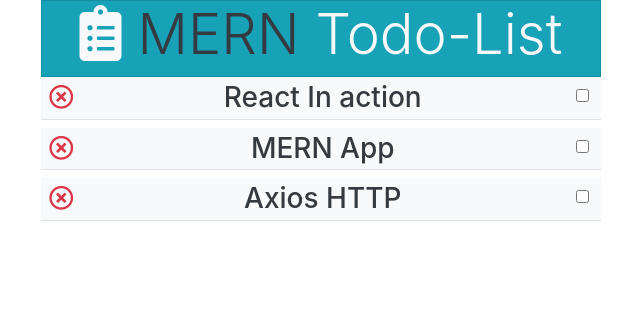
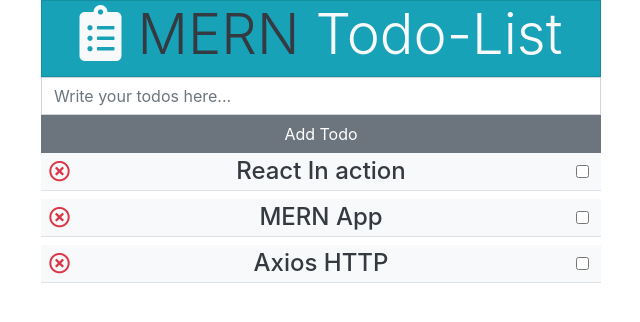
Before and after one commit to Nyambura254/MERN-Todo-App, a React (Create React App) app in the folder client/todo-app/: page / in a window 1280 px wide. Shown: the top 322 px of the page, without its empty margins (319-959 px from the left). Built offline with nearby package versions, Linux system fonts and the light colour scheme.

Commit message:
add todos

```diff
--- a/client/todo-app/public/index.html
+++ b/client/todo-app/public/index.html
@@ -17,7 +17,7 @@
 </head>
 
 <body>
-    <noscript>You need to enable JavaScript to run this app.</noscript>
+
     <div id="root"></div>
 
 </body>
--- a/client/todo-app/src/App.js
+++ b/client/todo-app/src/App.js
@@ -3,7 +3,7 @@ import React from 'react';
 import './App.css';
 
 import Header from './components/Header'
-import addTodo from './components/addTodo'
+import AddTodo from './components/AddTodo';
 import Todos from './components/Todos';
 import { Provider } from './context';
 
@@ -12,7 +12,7 @@ function App() {
     <div className="app-container">
       <Provider>
         <Header></Header>
-        <addTodo></addTodo>
+        <AddTodo></AddTodo>
         <Todos></Todos>
       </Provider>
 
--- /dev/null
+++ b/client/todo-app/src/components/AddTodo.js
@@ -0,0 +1,24 @@
+import React, { Component } from 'react'
+
+export default class AddTodo extends Component {
+    state = {
+        id: 4,
+        title: "",
+        complete: false
+    }
+    update = (e) => {
+        this.setState({
+            title: e.target.value
+        })
+    }
+    render() {
+        return (
+
+            <form>
+                <input type="text" className="form-control rounded-0" placeholder="Write your todos here..." onChange={this.update} value={this.state.value}>
+                </input>
+                <button className="form-control rounded-0 btn-secondary" type="submit">Add Todo</button>
+            </form>
+        )
+    }
+}
--- a/client/todo-app/src/components/Todo.js
+++ b/client/todo-app/src/components/Todo.js
@@ -8,7 +8,10 @@ export default class Todo extends Component {
     }
     toggle = (id, dispatch) => {
         dispatch({ type: "TOGGLE", payload: id })
-    };
+    }
+    remove = (id, dispatch) => {
+        dispatch({ type: "REMOVE", payload: id })
+    }
     render() {
         //destructuring
         const { title } = this.props.todo
@@ -17,10 +20,10 @@ export default class Todo extends Component {
 
                 //destructuring
                 const { dispatch } = value
-                return <h3 className="text-dark text-center p-1 bg-light border-bottom" style={this.style()}>
-                    <i className="far fa-times-circle fa-sm float-left m-1 text-danger"></i>{title}
+                return <h4 className="text-dark text-center p-1 bg-light border-bottom" style={this.style()}>
+                    <i className="far fa-times-circle fa-sm float-left m-1 text-danger" onClick={this.remove.bind(this.id, dispatch)}></i>{title}
                     <input type="checkbox" className="m-2 float-right" onChange={this.toggle.bind(this.id, dispatch)}></input>
-                </h3>
+                </h4>
             }}
             </Consumer>
 
--- a/client/todo-app/src/components/addTodo.js
+++ /dev/null
@@ -1,14 +0,0 @@
-import React, { Component } from 'react'
-
-export default class addTodo extends Component {
-    render() {
-        return (
-
-            <form>
-                <input type="text" className="form-control rounded-0">
-                </input>
-                <button className="form-control rounded-0 btn-secondary" type="submit">Add Todo</button>
-            </form>
-        )
-    }
-}
--- a/client/todo-app/src/context.js
+++ b/client/todo-app/src/context.js
@@ -16,9 +16,14 @@ const reducer = (prevState, action) => {
             return {
                 todos: prevState.todos.filter(todo => todo.id !== action.payload)
             }
+        case "ADD":
+            return {
+                todos: [...prevState.todos, action.payload]
+            }
+
 
         default:
-            return prevState
+            return prevState;
     }
 }
 
```
